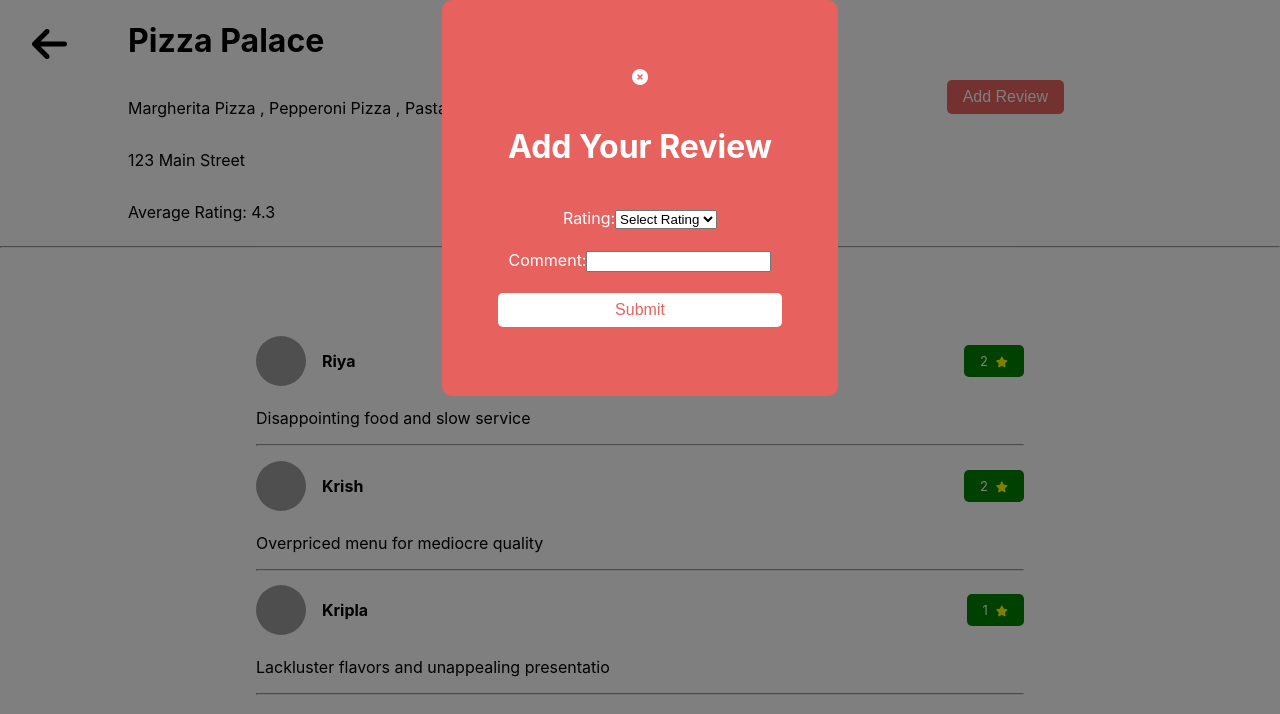
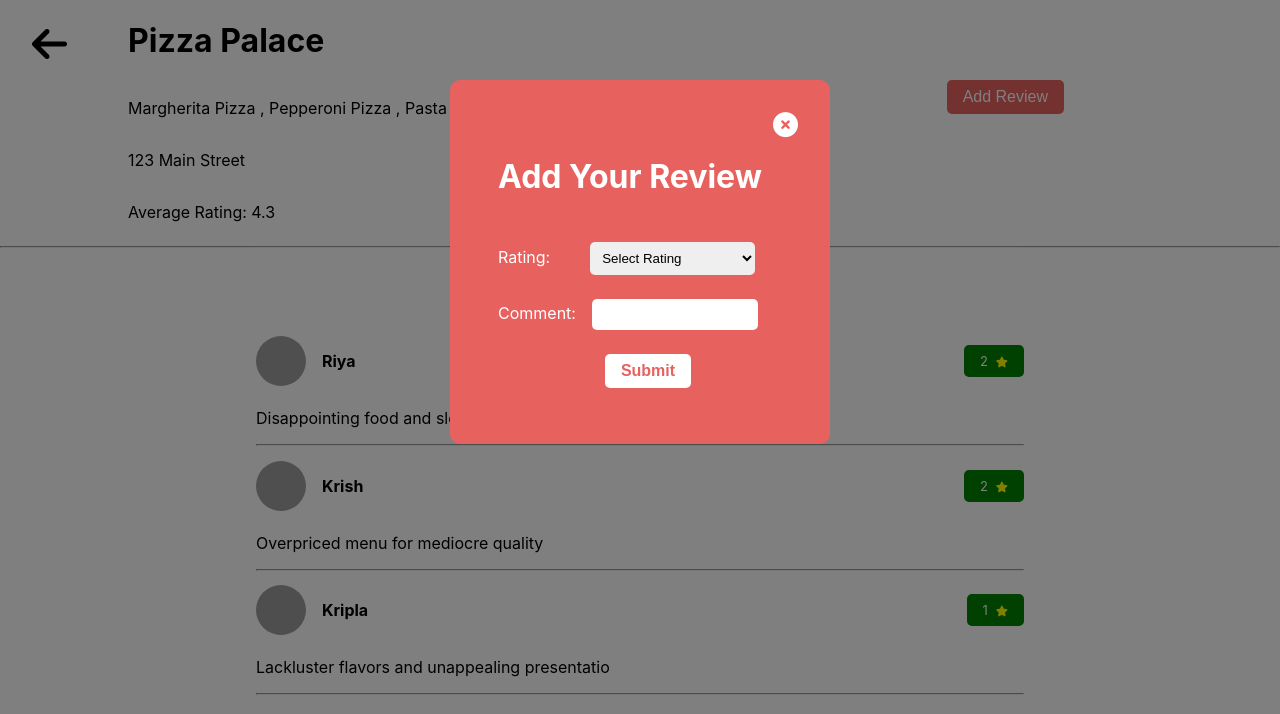
Before and after one commit to amulyaparab/food-ordering-app, a React (Create React App) app: page /restaurants/1 in a window 1280 px wide. Both pictures are taken after a click on the button "Add Review". Shown: the top 714 px of the page. Built offline with nearby package versions, Linux system fonts and the light colour scheme; grey boxes are pictures that could not be loaded.

Commit message:
feat: added keys and css to form

```diff
--- a/src/App.css
+++ b/src/App.css
@@ -117,13 +117,39 @@ button {
   display: flex;
   flex-direction: column;
   justify-content: space-evenly;
-  padding: 3rem;
+  padding: 2rem 2rem 2rem 3rem;
   color: #ffffff;
+  position: relative;
+  margin-top: 5rem;
+  align-items: flex-start;
 }
+
 .pop-up button {
   background-color: #ffffff;
   color: #e7625f;
   cursor: pointer;
+  font-weight: bolder;
+  margin: 0 auto;
+}
+.pop-up i {
+  position: absolute;
+  font-size: 25px;
+  top: 2rem;
+  right: 2rem;
+  cursor: pointer;
+}
+
+.pop-up input,
+select {
+  border-radius: 5px;
+  border: none;
+  padding: 0.5rem;
+  margin-left: 1rem;
+  width: 150px;
+}
+.pop-up select {
+  margin-left: 2.5rem;
+  width: 165px;
 }
 .entire-restaurant {
   cursor: pointer;
--- /dev/null
+++ b/src/Components/ReviewForm.js
@@ -0,0 +1,55 @@
+import { useData } from "../Contexts/DataProvider";
+
+export const ReviewForm = ({ restaurantId }) => {
+  const { setShowReviewForm, dispatch } = useData();
+
+  return (
+    <>
+      <div className="overlay">
+        <div className="pop-up">
+          <i
+            class="fa-solid fa-circle-xmark"
+            onClick={() => {
+              setShowReviewForm(false);
+              dispatch({ type: "CLEAR_REVIEW" });
+            }}
+          ></i>
+          <h1>Add Your Review</h1>
+          <label>
+            Rating:
+            <select
+              onChange={(event) =>
+                dispatch({ type: "SET_RATING", payload: event.target.value })
+              }
+            >
+              <option>Select Rating</option>
+              {[1, 2, 3, 4, 5].map((rating) => (
+                <option key={rating}>{rating}</option>
+              ))}
+            </select>
+          </label>
+          <label>
+            {" "}
+            Comment:
+            <input
+              onChange={(event) =>
+                dispatch({ type: "SET_COMMENT", payload: event.target.value })
+              }
+            />
+          </label>
+          <button
+            onClick={() => {
+              dispatch({
+                type: "SUBMIT_REVIEW",
+                payload: Number(restaurantId),
+              });
+              setShowReviewForm(false);
+            }}
+          >
+            Submit
+          </button>
+        </div>
+      </div>
+    </>
+  );
+};
--- a/src/Contexts/DataProvider.js
+++ b/src/Contexts/DataProvider.js
@@ -1,4 +1,4 @@
-import { createContext, useContext, useReducer } from "react";
+import { createContext, useContext, useReducer, useState } from "react";
 import { restaurantsData } from "../Database/cuisineData";
 
 const DataContext = createContext();
@@ -39,6 +39,20 @@ export const DataProvider = ({ children }) => {
                 }
               : restaurant
           ),
+          review: {
+            revName: "Guest",
+            rating: "",
+            comment: "",
+          },
+        };
+      case "CLEAR_REVIEW":
+        return {
+          ...state,
+          review: {
+            revName: "Guest",
+            rating: "",
+            comment: "",
+          },
         };
       default:
         return state;
@@ -55,9 +69,12 @@ export const DataProvider = ({ children }) => {
     },
   };
   const [state, dispatch] = useReducer(reducer, initialState);
-
+  const [showReviewForm, setShowReviewForm] = useState(false);
+  console.log(state, "state");
   return (
-    <DataContext.Provider value={{ state, dispatch }}>
+    <DataContext.Provider
+      value={{ state, dispatch, showReviewForm, setShowReviewForm }}
+    >
       {children}
     </DataContext.Provider>
   );
--- a/src/Pages/Home.js
+++ b/src/Pages/Home.js
@@ -13,6 +13,7 @@ export const Home = () => {
       <h3>Select Your Cuisine</h3>
       {cuisineData.map((cuisine) => (
         <button
+          key={cuisine.id}
           onClick={() => {
             setShowRestaurants(true);
             dispatch({ type: "SET_RESTAURANT", payload: cuisine });
@@ -32,7 +33,7 @@ export const Home = () => {
           <div className="restaurantList">
             {state?.currentRestaurant?.menu?.map(
               ({ name, imgSrc, price, qty }) => (
-                <div>
+                <div key={name}>
                   <img src={imgSrc} alt={name} />
                   <h3>{name}</h3>
                   <p>
--- a/src/Pages/SingleRestaurant.js
+++ b/src/Pages/SingleRestaurant.js
@@ -1,16 +1,15 @@
 import { useNavigate, useParams } from "react-router-dom";
 import { useData } from "../Contexts/DataProvider";
-import { useState } from "react";
+import { ReviewForm } from "../Components/ReviewForm";
 
 export const SingleRestaurant = () => {
   const { restaurantId } = useParams();
-  const { state, dispatch } = useData();
+  const { state, showReviewForm, setShowReviewForm } = useData();
   const findRestaurant = state.restaurants.find(
     ({ id }) => id === Number(restaurantId)
   );
-  console.log(findRestaurant);
-  const [showReviewForm, setShowReviewForm] = useState(false);
   const navigate = useNavigate();
+
   return (
     <>
       <i class="fa-solid fa-arrow-left back" onClick={() => navigate("/")}></i>
@@ -18,7 +17,7 @@ export const SingleRestaurant = () => {
         <h1>{findRestaurant?.name}</h1>
         <p>
           {findRestaurant?.menu?.map(({ name }) => (
-            <span>{`${name} , `}</span>
+            <span key={name}>{`${name} , `}</span>
           ))}
         </p>
         <p>{findRestaurant?.address}</p>
@@ -34,7 +33,7 @@ export const SingleRestaurant = () => {
       <div>
         <h1>Reviews</h1>
         {findRestaurant?.ratings?.map(({ rating, comment, revName, pp }) => (
-          <div className="reviews">
+          <div key={revName} className="reviews">
             <div className="review-details">
               <div className="review-profile">
                 {pp ? (
@@ -54,103 +53,7 @@ export const SingleRestaurant = () => {
           </div>
         ))}
       </div>
-      {showReviewForm && (
-        <div className="overlay">
-          <div className="pop-up">
-            <i
-              class="fa-solid fa-circle-xmark"
-              onClick={() => setShowReviewForm(false)}
-            ></i>
-            <h1>Add Your Review</h1>
-            <label>
-              Rating:
-              <select
-                onChange={(event) =>
-                  dispatch({ type: "SET_RATING", payload: event.target.value })
-                }
-              >
-                <option>Select Rating</option>
-                {[1, 2, 3, 4, 5].map((rating) => (
-                  <option>{rating}</option>
-                ))}
-              </select>
-            </label>
-            <label>
-              {" "}
-              Comment:
-              <input
-                onChange={(event) =>
-                  dispatch({ type: "SET_COMMENT", payload: event.target.value })
-                }
-              />
-            </label>
-            <button
-              onClick={() =>
-                dispatch({
-                  type: "SUBMIT_REVIEW",
-                  payload: Number(restaurantId),
-                })
-              }
-            >
-              Submit
-            </button>
-          </div>
-        </div>
-      )}
+      {showReviewForm && <ReviewForm restaurantId={restaurantId} />}
     </>
   );
 };
-//    id: 1,
-//     name: "Pizza Palace",
-//     cuisine_id: 1,
-//     address: "123 Main Street",
-//     phone: "555-1234",
-//     menu: [
-//       {
-//         name: "Margherita Pizza",
-//         imgSrc: "https://b.zmtcdn.com/data/dish_photos/9e7/bdf4fa911a76e5ba0656f5adad9749e7.png?output-format=webp",
-//         price: 500,
-//         qty: "one"
-//       },
-//       {
-//         name: "Pepperoni Pizza",
-//         imgSrc: "https://b.zmtcdn.com/data/dish_photos/6c9/c89a5e86eece9f96e3b8be3f6bb2c6c9.jpg?output-format=webp",
-//         price: 400,
-//         qty: "two"
-//       },
-//       {
-//         name: "Pasta Carbonara",
-//         imgSrc: "https://b.zmtcdn.com/data/dish_photos/6d8/84eeabf844ca5c9c310a8ed3671086d8.jpg?output-format=webp",
-//         price: 250,
-//         qty: "one"
-//       },
-//       {
-//         name: "Tiramisu",
-//         imgSrc: "https://b.zmtcdn.com/data/o2_assets/87c70510634544f14945f5c2acf173a11632716549.png",
-//         price: 300,
-//         qty: "one"
-//       }
-//     ],
-// 		ratings: [
-//       {
-//         rating: 2,
-//         comment: "Disappointing food and slow service",
-//         revName: "Riya",
-//         pp: "https://encrypted-tbn0.gstatic.com/images?q=tbn:ANd9GcS5tbKdv1HDbAjPc526SK0yDZuoOmaaOyGNoj_e1q3ngruK2bTqzub3&s=0"
-//       },
-//       {
-//         rating: 2,
-//         comment: "Overpriced menu for mediocre quality",
-//         pp: "https://encrypted-tbn0.gstatic.com/images?q=tbn:ANd9GcT3uO7UUBnkvtntc2R8Y9krkgWvbl-BTKMazZjg8Ul-gmDgzQeb8I6DIQ&s=0",
-//         revName: "Krish"
-//       },
-//       {
-//         rating: 1,
-//         comment: "Lackluster flavors and unappealing presentatio",
-//         pp: "https://encrypted-tbn0.gstatic.com/images?q=tbn:ANd9GcSoZ_Xg9XbpVTth91jSsUrrGzlx_v-YZ8pD4YLfGUR4CAdzq_D-DhN_&s=0",
-//         revName: "Kripla"
-//       },
-//     ],
-//     averageRating: 4.3,
-//     description: "Delicious pizzas and pasta."
-//   },
```
